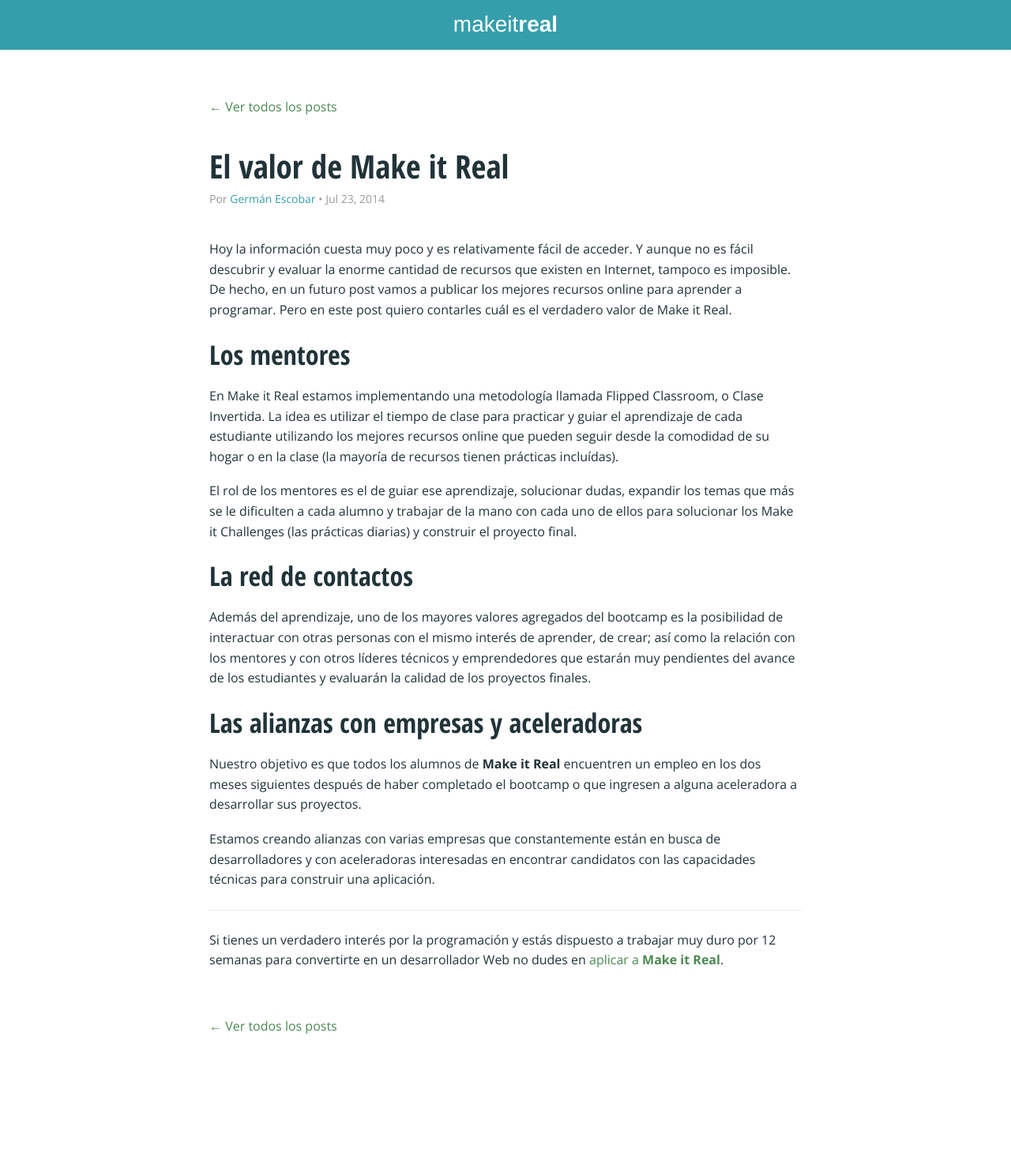
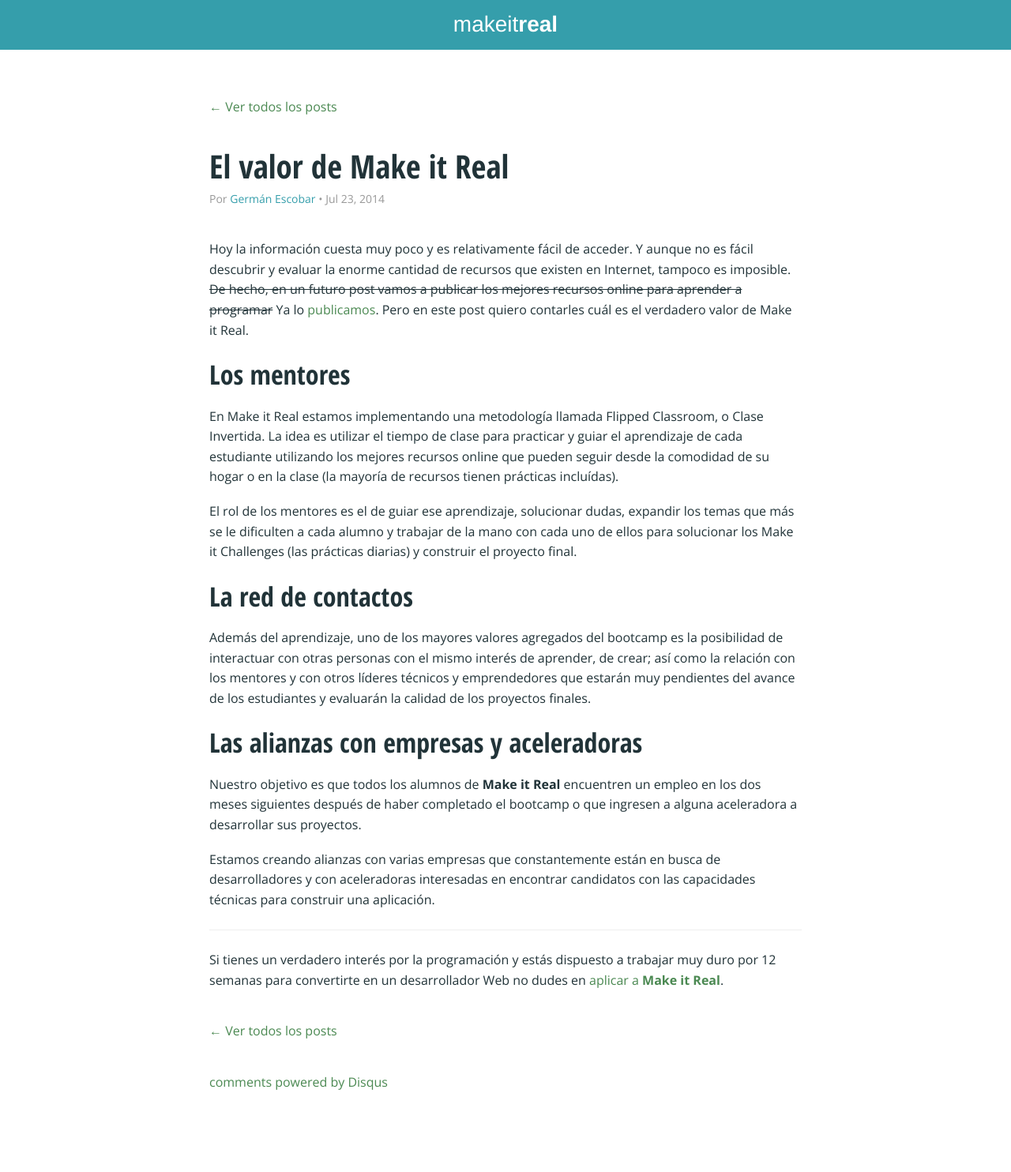
Before and after one commit to simonhoyos/blog, a Jekyll site: the page built from _posts/2014-07-23-el-valor-de-make-it-real.markdown, in a window 1280 px wide. Shown: the whole page at 79% size. Built offline with Jekyll 4.4.1, drawn with Linux system fonts in a browser that asks for light colours; nearby versions of some CDN libraries; comment, search, counter and statistics services are not loaded; before the commit the page ends 1413 px from its top, so only the background shows below that.

```diff
--- a/_layouts/post.html
+++ b/_layouts/post.html
@@ -23,7 +23,28 @@
         </article>
       </div>
     </div>
-    <div class="row footer"><div class="col-sm-8 col-sm-offset-2"><a href="/blog">&#8592; Ver todos los posts</a></div></div>
+    <div class="row" style="margin-top: 20px;"><div class="col-sm-8 col-sm-offset-2"><a href="/blog">&#8592; Ver todos los posts</a></div></div>
+
+    <div class="row footer">
+      <div class="col-sm-8 col-sm-offset-2">
+        <div id="disqus_thread"></div>
+        <script type="text/javascript">
+             /* * * CONFIGURATION VARIABLES: EDIT BEFORE PASTING INTO YOUR WEBPAGE * * */
+             var disqus_shortname = 'makeitreal'; // required: replace example with your forum shortname
+             var disqus_identifier = '{{ page.id }}';
+             var disqus_title = '{{ page.title }}';
+
+             /* * * DON'T EDIT BELOW THIS LINE * * */
+             (function() {
+                 var dsq = document.createElement('script'); dsq.type = 'text/javascript'; dsq.async = true;
+                 dsq.src = '//' + disqus_shortname + '.disqus.com/embed.js';
+                 (document.getElementsByTagName('head')[0] || document.getElementsByTagName('body')[0]).appendChild(dsq);
+             })();
+         </script>
+         <noscript>Please enable JavaScript to view the <a href="http://disqus.com/?ref_noscript">comments powered by Disqus.</a></noscript>
+         <a href="http://disqus.com" class="dsq-brlink">comments powered by <span class="logo-disqus">Disqus</span></a>
+      </div>
+    </div>
   </div>
 
 </div>
--- a/_posts/2014-07-23-el-valor-de-make-it-real.markdown
+++ b/_posts/2014-07-23-el-valor-de-make-it-real.markdown
@@ -5,7 +5,7 @@
 author: Germán Escobar
 ---
 
-Hoy la información cuesta muy poco y es relativamente fácil de acceder. Y aunque no es fácil descubrir y evaluar la enorme cantidad de recursos que existen en Internet, tampoco es imposible. De hecho, en un futuro post vamos a publicar los mejores recursos online para aprender a programar. Pero en este post quiero contarles cuál es el verdadero valor de Make it Real.
+Hoy la información cuesta muy poco y es relativamente fácil de acceder. Y aunque no es fácil descubrir y evaluar la enorme cantidad de recursos que existen en Internet, tampoco es imposible. <del>De hecho, en un futuro post vamos a publicar los mejores recursos online para aprender a programar</del> Ya lo [publicamos](http://www.google.com). Pero en este post quiero contarles cuál es el verdadero valor de Make it Real.
 
 ## Los mentores
 
--- a/css/style.scss
+++ b/css/style.scss
@@ -309,8 +309,6 @@
 }
 
 .team {
-  margin-bottom: 80px;
-
   .box {
     margin-top: 40px;
 
@@ -353,6 +351,17 @@
   }
 }
 
+.support {
+  background-color: whiteSmoke;
+  margin-bottom: 80px;
+
+  .box {
+    margin-top: 40px;
+
+    img { margin: auto; }
+  }
+}
+
 .blog {
   .main-nav {
     background-color: $secondary-color;
@@ -373,15 +382,17 @@
 
     header { margin-bottom: 18px; }
     .post-title {
+      display: inline-block;
       color: $primary-color;
       font-family: $font-family-condensed;
       font-size: 38px;
+      line-height: 1.1;
+      margin-bottom: 10px;
     }
 
     .continue {
       display: block;
       font-size: 14px;
-      margin-top: -5px;
     }
   }
 }
```
Also changed, not shown: _posts/2014-07-24-los-mejores-recursos-online-para-aprender-desarrollo-web.markdown (added, +57 -0 lines), css/style.css.
